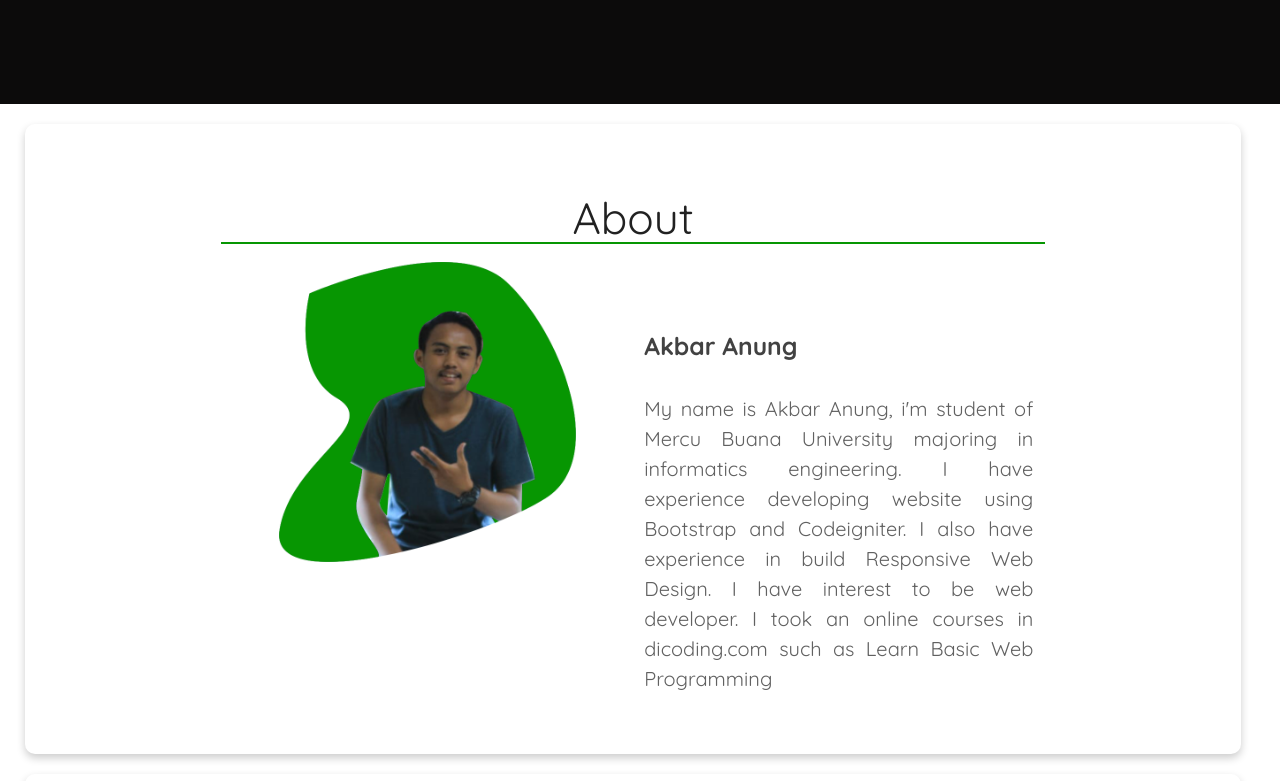
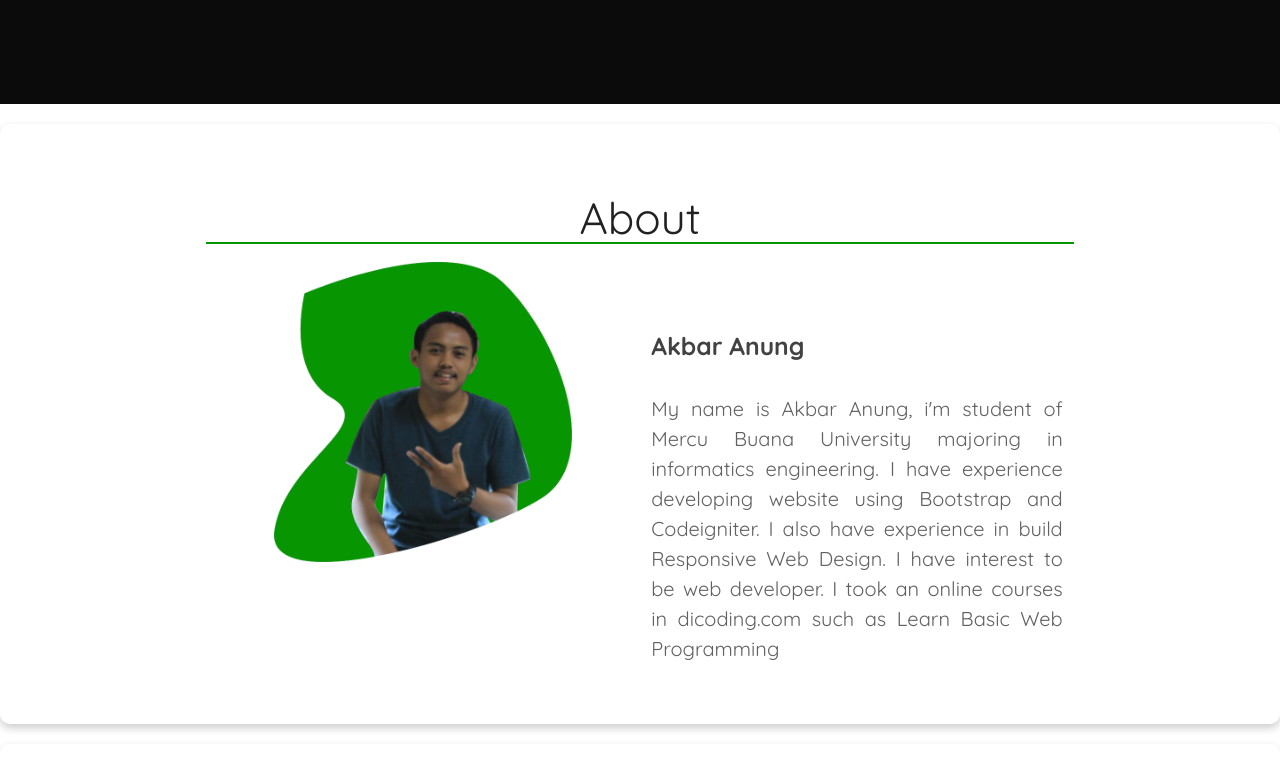
Before and after one commit to akbaranung/akbaranung.github.io, a plain HTML site: page index.html in a window 1280 px wide. Shown: the part 660-1441 px from the top of the page. Drawn offline with Linux system fonts and the light colour scheme.

Commit message:
Update style.css

```diff
--- a/css/style.css
+++ b/css/style.css
@@ -109,8 +109,6 @@ h3 {
   padding: 20px;
   height: auto;
   margin-top: 20px;
-  width: 95%;
-  margin-left: 25px;
 }
 
 .home {
```
